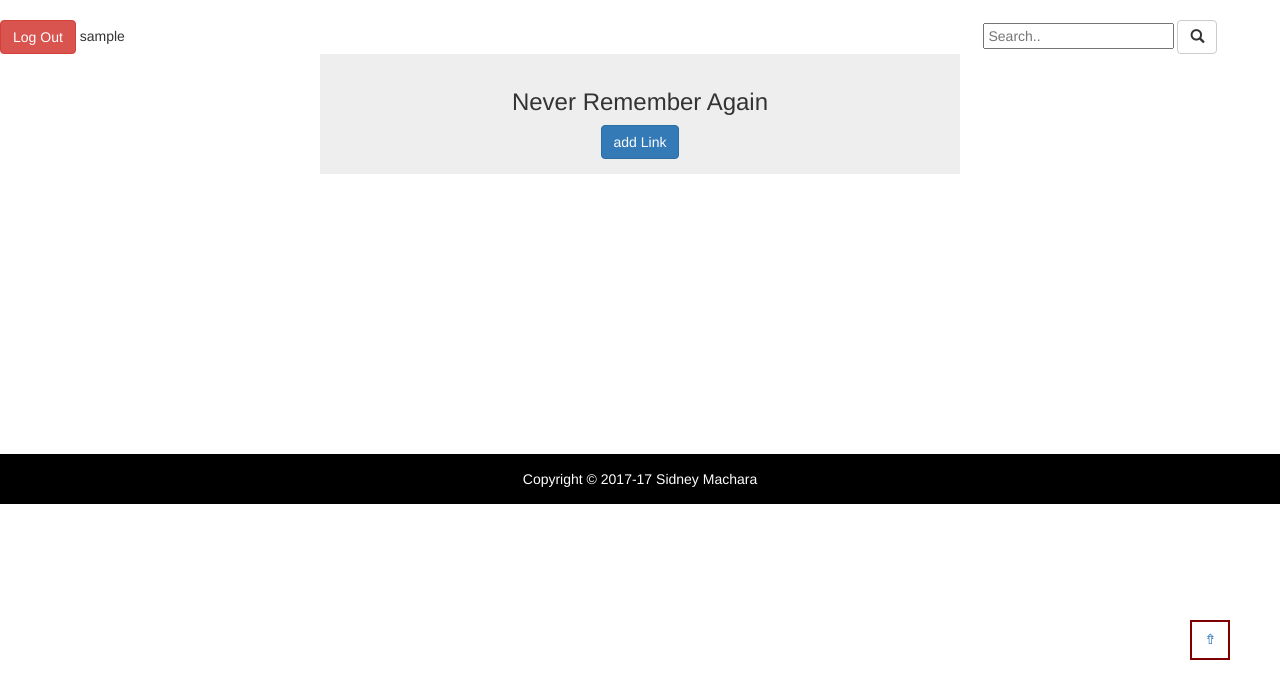
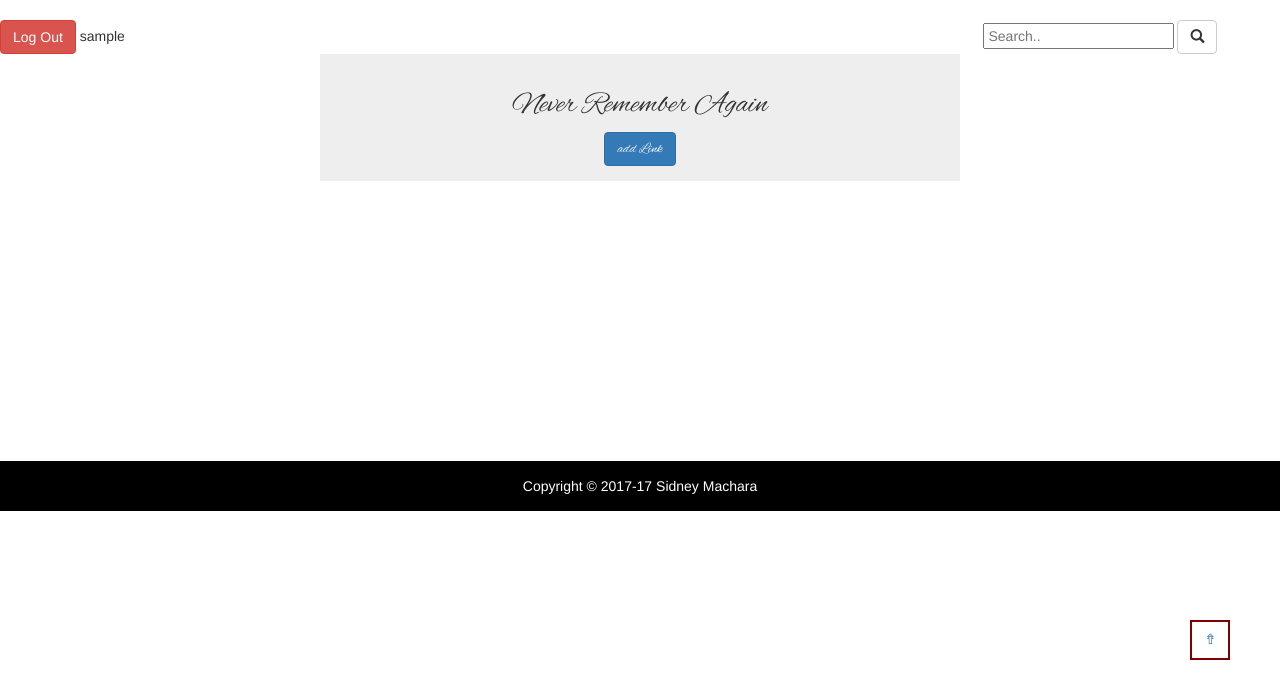
Before and after one commit to SidneyMachara/overlord, a PHP site: page / in a window 1280 px wide. Shown: the part 52-751 px from the top of the page. Run offline with PHP 8.4, Linux system fonts and the light colour scheme; the visitor is signed in with stand-in values (Sample User, id 1); data that the repository does not hold is empty; a stand-in replaces the project's code that opens the database connection; some libraries are stand-ins or nearby versions.

Commit message:
changed font ,doesnt resnd link on refresh

```diff
--- a/css/myStyle.css
+++ b/css/myStyle.css
@@ -3,6 +3,7 @@
   float:left;
   background-color: maroon;
   width:250px;
+  height: 55px;
 
   color: #fff;
   border: 1px solid black;
@@ -10,6 +11,7 @@
   margin-right: 30px;
   margin-bottom: 20px;
   overflow: hidden;
+
 
   -webkit-box-shadow: 16px 27px 24px 0px rgba(0,0,0,0.53);
   -moz-box-shadow: 16px 27px 24px 0px rgba(0,0,0,0.53);
@@ -156,7 +158,31 @@ padding-left: 4px;
 
 /*end for login page*/
 
+@font-face{
+  font-family: 'font-woodland';
+  src:url('../font/TheWoodlands.otf') format('opentype');
+  font-weight: 100;
+}
+@font-face{
+  font-family: 'font-cusiveAlex';
+  src:url('../font/AlexBrush.ttf') format('opentype');
+  font-weight: 100;
+}
+@font-face{
+  font-family: 'head-font-cusiveAlex';
+  src:url('../font/AlexBrush.ttf') format('opentype');
+  font-weight: bold;
+}
+.font-woodland{
+  font-family: font-woodland;
+}
 
+.head-font-cusiveAlex{
+  font-family: head-font-cusiveAlex;
+}
+.font-cusiveAlex{
+  font-family: font-cusiveAlex;
+}
 
 @media screen and (max-width:480px;){
 
--- a/index.php
+++ b/index.php
@@ -31,7 +31,7 @@ $result1 = mysqli_query($conn,$sql1);
          <form class="" action="delete.php?deleteME='<?php echo $row['id'];?>' " method="post">
            <input type="submit" name="delete" value="X" class="deleteME">
          </form>
-         <h3 class="link-title-text"><?php echo $row['sitename'];  ?></h3>
+         <h3 class="link-title-text font-cusiveAlex" ><?php echo $row['sitename'];  ?></h3>
 
        </div>
      </a>
@@ -57,6 +57,7 @@ if(isset($_POST['submit'])){
           VALUES ('$linkTitle','$link','$description','$email')";
 
  mysqli_query($conn,$entry);
+ header('location:index.php');
   // mysqli_query($conn,$existenceCheck2);
 
 }
@@ -104,8 +105,8 @@ include 'search.php';
 </div>
 
 
-      <div class="title">
-        <center>  <h3 > Never Remember Again</h3>
+      <div class="title head-font-cusiveAlex">
+        <center>  <h2 > Never Remember Again</h2>
         <!-- for the form modal -->
         <button type="button"  class="btn btn-primary" data-toggle="modal" data-target="#mymodal">
           add Link
```
Also changed, not shown: login.php (+11 -2 lines), font/AlexBrush.ttf (added), font/TheWoodlands.otf (added).
